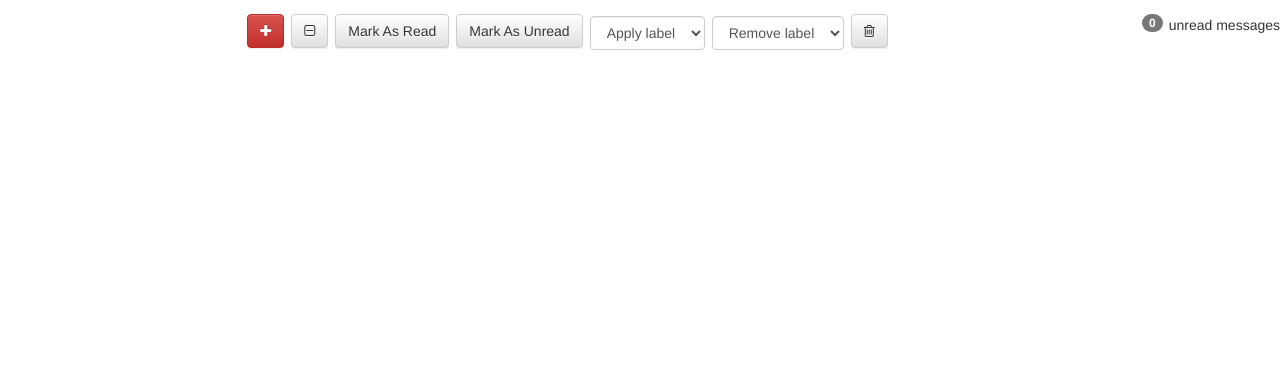
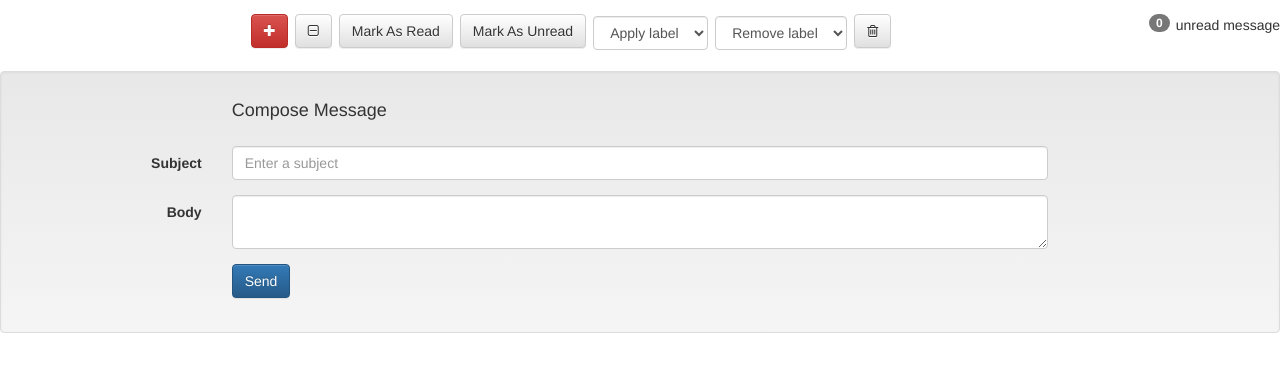
Before and after one commit to thatvictor7/inbox-v2, a React (Create React App) app: page / in a window 1280 px wide. Both pictures are taken after a click on the link 265 px from the left and 31 px from the top of the page. Shown: the top 372 px of the page. Built offline with nearby package versions, Linux system fonts and the light colour scheme; no server answers.

Commit message:
added post fetch request and got it to populate into the message display

```diff
--- a/src/App.js
+++ b/src/App.js
@@ -3,13 +3,16 @@ import './App.css';
 import Toolbar from './components/Toolbar'
 // import Message from './components/Message'
 import MessageList from './components/MessageList'
+import ComposeMessage from './components/ComposeMessage'
 
 class App extends Component {
     constructor(props) {
       super(props)
       this.state = {
         allSelected: false,
-        unreadCount: 0
+        unreadCount: 0,
+        composeClicked: false,
+        subjectValue: ""
       }
       this.starToggle = this.starToggle.bind(this);
       this.selectToggle = this.selectToggle.bind(this);
@@ -18,7 +21,15 @@ class App extends Component {
       this.markUnread = this.markUnread.bind(this);
       this.readUnreadButton = this.readUnreadButton.bind(this);
       this.readCounter = this.readCounter.bind(this);
+      this.composeClicked = this.composeClicked.bind(this);
+      this.handleChange = this.handleChange.bind(this);
+      this.handleBody = this.handleBody.bind(this);
+      this.handleSubmit = this.handleSubmit.bind(this);
     }
+
+  composeClicked() {
+    !this.state.composeClicked ? this.setState({composeClicked:true}) : this.setState({composeClicked:false})
+  }
 
   starToggle(messageId) {
      fetch('http://localhost:8082/api/messages', {
@@ -41,7 +52,6 @@ class App extends Component {
 
      selectToggleAll() {
        let arr = [...Array(this.state.messages.length+1).keys()].splice(1, this.state.messages.length+1)
-      //  console.log(arr)
        fetch('http://localhost:8082/api/messages', {
            method: "PATCH",
            headers: {
@@ -127,11 +137,9 @@ class App extends Component {
         return message
       })
       this.setState({ messages: updatedMessages })
-
     }
 
     readUnreadButton(commandButton) {
-      // console.log(this.state)
       if (commandButton === 'read') {
         this.state.messages.map(message => {
           message.selected ? this.markRead(message.id) : console.log('error')
@@ -144,9 +152,9 @@ class App extends Component {
     }
 
     readCounter = () => {
-      // console.log(this.state.messages)
       let counter = 0
       if (this.state.messages) {
+        this.setState({ unreadCount: 0 })
         this.state.messages.map(message => {
           if (!message.read) {
             counter++
@@ -154,8 +162,47 @@ class App extends Component {
           }
         })
       }
-      console.log(this.state)
     }
+
+    handleSubmit(event) {
+      this.postReq()
+      event.preventDefault();
+    }
+
+    handleChange(event) {
+      this.setState({
+        subjectValue: event.target.value
+      })
+    }
+
+    handleBody(event) {
+        this.setState({
+          bodytValue: event.target.value
+        })
+    }
+
+  postReq = async() => {
+    console.log(this.state)
+    const url = 'http://localhost:8082/api/messages'
+    const payload = {
+      subject: this.state.subjectValue,
+      body: this.state.bodytValue,
+      read: false,
+      starred: false,
+      labels: [],
+      selected: false
+    }
+    await fetch(url,{
+      method: 'post',
+      headers: {
+      'Accept': 'application/json',
+      'Content-Type': 'application/json'
+    },
+      body: JSON.stringify(payload)
+    }).then(function (response) {
+      return response.json();
+    })
+  }
 
   async componentDidMount() {
     let res = await fetch('http://localhost:8082/api/messages')
@@ -170,9 +217,14 @@ class App extends Component {
     return (
       <div>
         <Toolbar readUnreadButton={this.readUnreadButton}
+                 composeClicked={this.composeClicked}
                  unreadCount={this.state.unreadCount}
                  allSelected={this.allSelected}
                  selectToggleAll={this.selectToggleAll}/>
+        {this.state.composeClicked ? <ComposeMessage handleChange={this.handleChange}
+                                                     handleBody={this.handleBody}
+                                                     handleStateForm={this.handleStateForm}
+                                                     handleSubmit={this.handleSubmit} /> : < div > </div>}
         {this.state.messages ? <MessageList starToggle={this.starToggle}
                                             markRead={this.markRead}
                                             selectToggle={this.selectToggle}
--- /dev/null
+++ b/src/components/ComposeMessage.jsx
@@ -0,0 +1,34 @@
+import React from 'react'
+
+const ComposeMessage = (props) => {
+    const { handleChange,handleSubmit,handleBody } = props
+    return (
+        <form class="form-horizontal well" onSubmit={() => handleSubmit()}>
+            <div class="form-group">
+              <div class="col-sm-8 col-sm-offset-2">
+                <h4>Compose Message</h4>
+              </div>
+            </div>
+            <div class="form-group">
+              <label for="subject" class="col-sm-2 control-label">Subject</label>
+              <div class="col-sm-8">
+                    <input  onChange={(e) => handleChange(e)} type="text" class="form-control" id="subject" placeholder="Enter a subject" name="subject"/>
+              </div>
+            </div>
+            <div class="form-group">
+              <label for="body" class="col-sm-2 control-label">Body</label>
+              <div class="col-sm-8">
+                    <textarea  onChange={(e) => handleBody(e)} name="body" id="body" class="form-control"></textarea>
+                    {/* <input value={handleStateForm} onChange={(e) => handleChange(e)} type="text" class="form-control" id="body" name="body" /> */}
+              </div>
+            </div>
+            <div class="form-group">
+              <div class="col-sm-8 col-sm-offset-2">
+                <input type="submit" value="Send" class="btn btn-primary"/>
+              </div>
+            </div>
+        </form>
+    )
+}
+
+export default ComposeMessage
--- a/src/components/Toolbar.jsx
+++ b/src/components/Toolbar.jsx
@@ -1,8 +1,10 @@
 import React, { Component } from 'react';
+// import ComposeMessage from '/ComposeMessage'
 
 const Toolbar = (props) => {
-  const { selectToggleAll, readUnreadButton, allSelected,unreadCount } = props
+  const { selectToggleAll, readUnreadButton, allSelected, unreadCount, composeClicked } = props
   const allSelectedButton = allSelected ? "fa-check-square-o" : "fa-minus-square-o"
+  const oneOrMore = unreadCount > 1 ? "s" : ""
 
   return (
     <div className="App">
@@ -10,11 +12,11 @@ const Toolbar = (props) => {
   <div class="col-md-12">
     <p class="pull-right">
       <span class="badge badge">{unreadCount}</span>
-      unread messages
+      unread message{oneOrMore}
     </p>
 
     <a class="btn btn-danger">
-      <i class="fa fa-plus"></i>
+      <i onClick={() => composeClicked()} class="fa fa-plus"></i>
     </a>
 
     <button class="btn btn-default">
```
